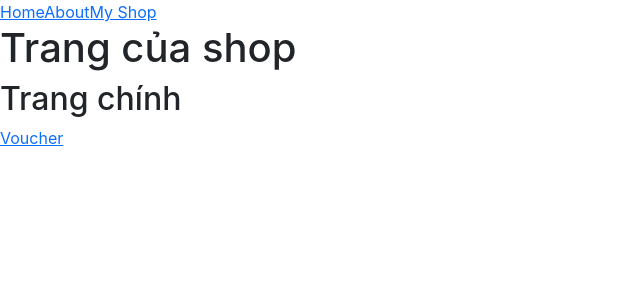
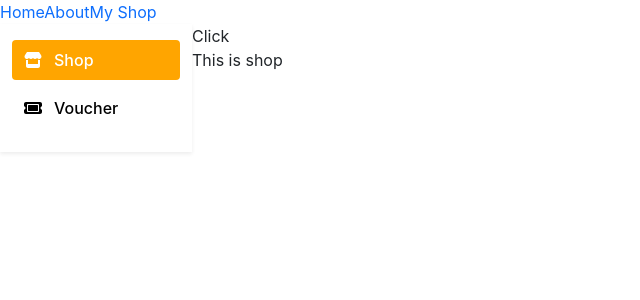
Before and after one commit to dradvm/Mevn-project, a Vue app in the folder client/: page /myshop in a window 1280 px wide. Shown: the top 300 px of the page, without its empty margins (0-640 px from the left). Built offline with nearby package versions, Linux system fonts and the light colour scheme.

Commit message:
add vuetify

```diff
--- a/client/package.json
+++ b/client/package.json
@@ -21,7 +21,8 @@
     "bootstrap": "^5.3.3",
     "pinia": "^2.1.7",
     "vue": "^3.4.29",
-    "vue-router": "^4.3.3"
+    "vue-router": "^4.3.3",
+    "vuetify": "^3.6.11"
   },
   "devDependencies": {
     "@rushstack/eslint-patch": "^1.8.0",
--- a/client/src/assets/main.css
+++ b/client/src/assets/main.css
@@ -52,3 +52,20 @@ button:active {
 .my-btn {
   cursor: pointer;
 }
+a {
+  text-decoration: none;
+}
+
+.my-input-group {
+  border: 1px solid #eee;
+  border-radius: 4px;
+  padding: .1rem .4rem;
+}
+.my-input-group input {
+  border: 0px;
+  outline: 0;
+  padding: .4rem;
+}
+.my-input-group>span:first-child {
+  padding: .4rem;
+}
--- a/client/src/main.js
+++ b/client/src/main.js
@@ -4,6 +4,17 @@ import './assets/main.css'
 
 import { createApp } from 'vue'
 import { createPinia } from 'pinia'
+
+
+import 'vuetify/styles'
+import { createVuetify } from 'vuetify'
+import * as components from 'vuetify/components'
+import * as directives from 'vuetify/directives'
+
+const vuetify = createVuetify({
+    components,
+    directives,
+})
 
 import App from './App.vue'
 import router from './router'
@@ -12,12 +23,12 @@ import { FontAwesomeIcon } from '@fortawesome/vue-fontawesome';
 import { fas } from '@fortawesome/free-solid-svg-icons';
 import { far } from '@fortawesome/free-regular-svg-icons';
 import { fab } from '@fortawesome/free-brands-svg-icons';
-
 // Add all icons to the library
 library.add(fas, far, fab);
 const app = createApp(App)
 
 app.use(createPinia())
 app.use(router)
+app.use(vuetify)
 app.component('font-awesome-icon', FontAwesomeIcon);
 app.mount('#app')
--- a/client/src/router/index.js
+++ b/client/src/router/index.js
@@ -1,5 +1,6 @@
 import { createRouter, createWebHistory } from "vue-router"
 import Home from "../views/Home.vue"
+import MyShopLayout from "../views/MyShopLayout.vue"
 const router = createRouter({
   history: createWebHistory(import.meta.env.BASE_URL),
   routes: [
@@ -15,8 +16,13 @@ const router = createRouter({
     {
       path: "/myshop",
       name: "myshop",
-      component: () => import("../views/MyShopLayout.vue"),
+      component: MyShopLayout,
       children: [
+        {
+          path: "",
+          name: "myshophome",
+          component: () => import("../views/MyShop.vue")
+        },
         {
           path: "voucher",
           name: "voucher",
--- /dev/null
+++ b/client/src/views/MyShop.vue
@@ -0,0 +1,11 @@
+<template>
+    <div class="">
+        This is shop
+    </div>
+</template>
+
+<script>
+export default {
+    name: "MyShop"
+}
+</script>
--- a/client/src/views/MyShopLayout.vue
+++ b/client/src/views/MyShopLayout.vue
@@ -1,20 +1,60 @@
 <template>
+    <div>
         <nav>
             <RouterLink to="/">Home</RouterLink>
             <RouterLink to="/about">About</RouterLink>
             <RouterLink to="/myshop">My Shop</RouterLink>
         </nav>
-    <h1>Trang của shop</h1>
-    <h2>Trang chính</h2>
-    <RouterLink to="/myshop/voucher">Voucher</RouterLink>
+        <!-- <h1>Trang của shop</h1>
+        <h2>Trang chính</h2> -->
+
+
+        <div class="w-100 d-flex">
+            <div class="shadow-sm" style="width: 15%">
+                <div class="h-100 vstack mx-3 my-4">
+                    <RouterLink class="routerItemNav fw-medium px-3 py-2 rounded mb-2"
+                        :class="{ 'routerItemNavActive': $router.currentRoute._rawValue.name === 'myshophome', }" to="/myshop/">
+                        <font-awesome-icon class="me-3" :icon="['fas', 'store']" />Shop
+                    </RouterLink>
+                    <RouterLink class="routerItemNav fw-medium px-3 py-2 rounded mb-2"
+                    :class="{ 'routerItemNavActive': $router.currentRoute._rawValue.name === 'voucher', }" to="/myshop/voucher">
+                        <font-awesome-icon class="me-3" :icon="['fas', 'ticket']" />Voucher
+                    </RouterLink>
+                </div>
+            </div>
+            <div style="width: 85%">
+                <button @click="printData($router.currentRoute)">Click</button>
                 <RouterView/>
+            </div>
+        </div>
+    </div>
 </template>
 
 <script>
-import {RouterView} from "vue-router"
 export default {
-    name: "MyShopLayout"
+    name: "MyShopLayout",
+    methods: {
+        printData(data) {
+            console.log(data)
         }
+    }
+}
+</script>
 
-
-</script>
+<style scoped>
+.routerItemNav {
+    transition: .2s;
+    color: black;
+}
+.routerItemNav:hover {
+    color: white;
+    background: rgb(255, 201, 53);
+}
+.routerItemNavActive {
+    color: white;
+    background: orange
+}
+.routerItemNavActive:hover {
+    background: orange
+}
+</style>
--- a/client/src/views/MyShopVoucher.vue
+++ b/client/src/views/MyShopVoucher.vue
@@ -1,11 +1,14 @@
 <template>
-    <div class="container">
+    <div class="m-3">
         <div class="d-flex justify-content-between">
             <div>
                 <button>Add new voucher</button>
             </div>
             <div>
-                <input/>
+                <div class="my-input-group mb-3">
+                    <span><font-awesome-icon :icon="['fas', 'magnifying-glass']" /></span>
+                    <input type="text" placeholder="Username" aria-label="Username" aria-describedby="basic-addon1">
+                </div>
             </div>
         </div>
         <div class="rounded px-4 py-3 bg-light mt-3">
@@ -19,26 +22,26 @@
                 <div class="fw-bold" style="width: 20%">
                     Type
                 </div>
-                <div class="fw-bold" style="width: 30%">
+                <div class="fw-bold" style="width: 29%">
                     Details
                 </div>
                 <div class="fw-bold" style="width: 10%">
                     State
                 </div>
-                <div class="fw-bold" style="width: 10%">
+                <div class="fw-bold" style="width: 11%">
                     Action
                 </div>
             </div>
             <div v-for="item in items" :key="item._id">
                 <div class="bg-white border px-3 py-2 mb-3 rounded">
-                    <div class="v-stack">
+                    <div class="vstack">
                         <div class="d-flex justify-content-between text-center align-items-center">
 
                             <div class="fw-bold" style="width: 10%">
-                                    {{ item.code }}
+                                    {{item.code}}
                             </div>
                             <div class="v-stack fs-7" style="width: 20%">
-                                <div>
+                                <div class="fw-bold">
                                     {{ item.startDate }}
                                 </div>
                                 <div>
@@ -52,7 +55,7 @@
                                     </div>
                                 </div>
                             </div>
-                            <div style="width: 30%;">
+                            <div style="width: 29%;">
 
                             </div>
                             <div style="width: 10%">
@@ -62,7 +65,7 @@
                                     </div>
                                 </div>
                             </div>
-                            <div  style="width: 10%">
+                            <div  style="width: 11%">
                                 <div class="d-flex justify-content-between">
                                     <button class="rounded px-3 py-1 bg-primary text-white">
                                         <font-awesome-icon :icon="['fas', 'pen']" />
@@ -144,3 +147,21 @@ export default {
     }
 }
 </script>
+<template>
+  <div class="text-center">
+    <v-pagination
+      v-model="page"
+      :length="15"
+      :total-visible="7"
+    ></v-pagination>
+  </div>
+</template>
+<script>
+  export default {
+    data () {
+      return {
+        page: 1,
+      }
+    },
+  }
+</script>
```
Also changed, not shown: 1 other file (tests, documents, lock files or other folders). Lines whose indentation alone changed are shown as unchanged.
